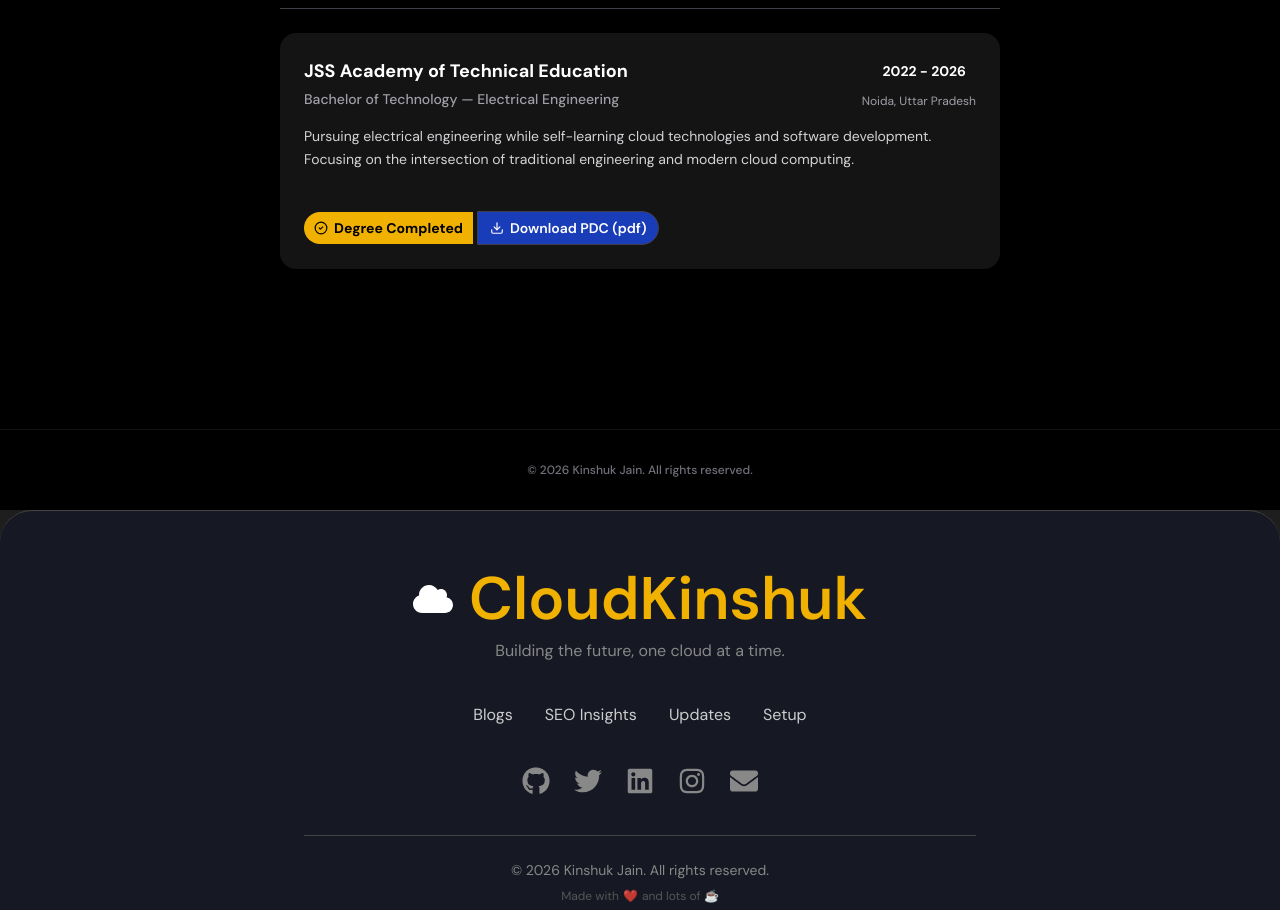
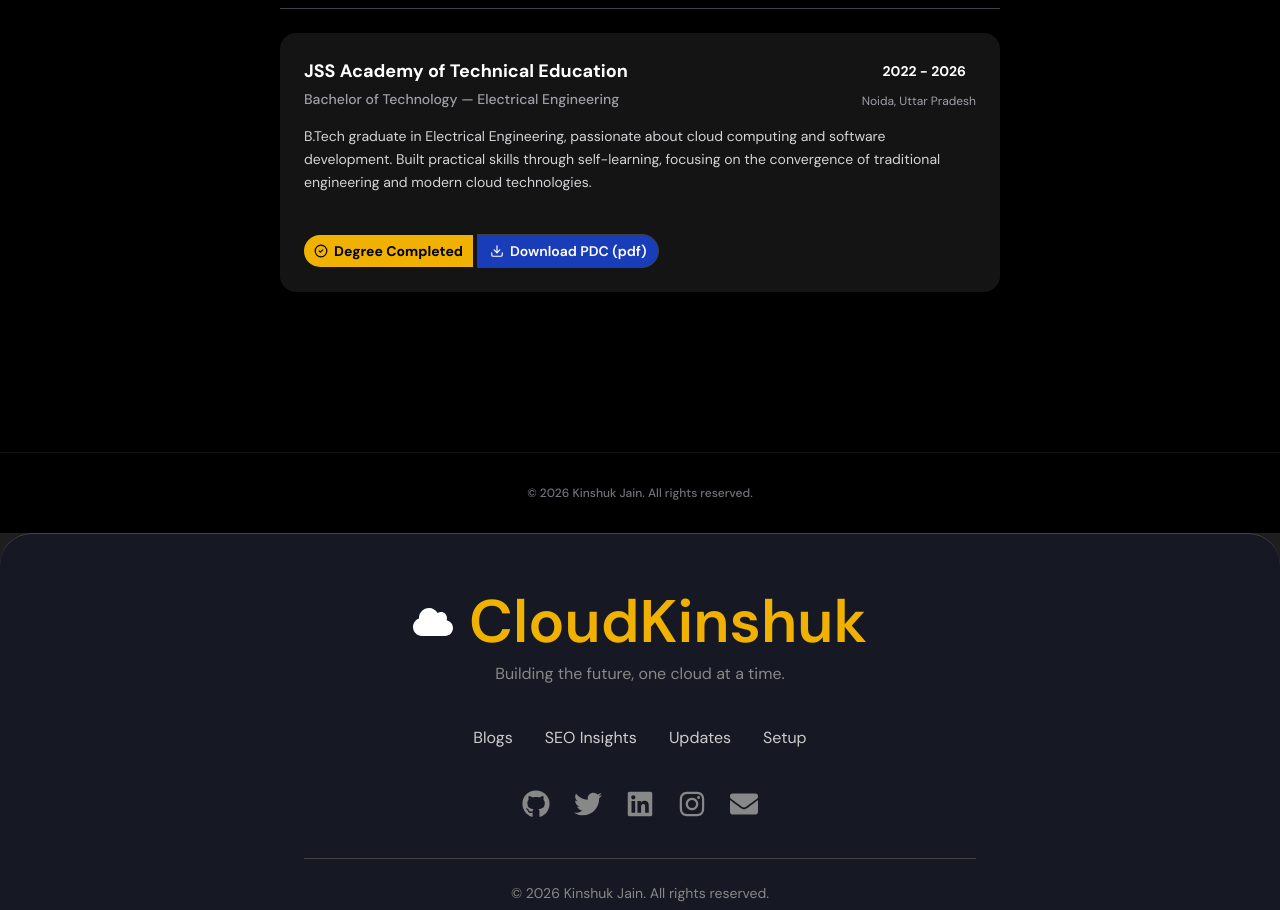
Before and after one commit to kinshukjainn/cloudkinshuk, a Next.js app: page / in a window 1280 px wide. Shown: the part 3800-4710 px from the top of the page. Built offline with nearby package versions, Linux system fonts and the light colour scheme; a web font is replaced by a local one.

Commit message:
educational edscription has been changed successfully

```diff
--- a/app/page.tsx
+++ b/app/page.tsx
@@ -214,7 +214,7 @@ const CONFIG = {
     location: "Noida, Uttar Pradesh",
     period: "2022 - 2026",
     description:
-      "Pursuing electrical engineering while self-learning cloud technologies and software development. Focusing on the intersection of traditional engineering and modern cloud computing.",
+      "B.Tech graduate in Electrical Engineering, passionate about cloud computing and software development. Built practical skills through self-learning, focusing on the convergence of traditional engineering and modern cloud technologies.",
   },
 };
 
```
